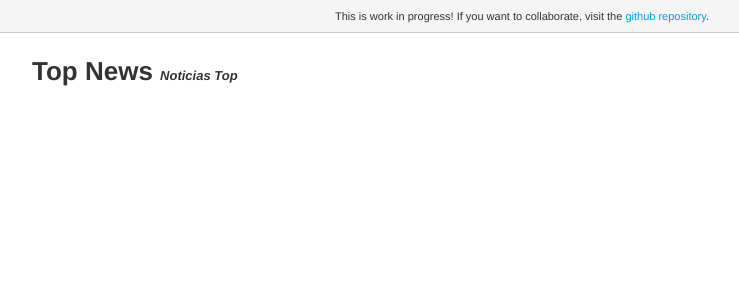
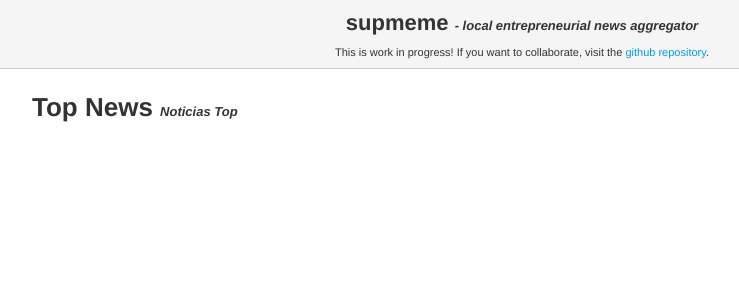
Before and after one commit to raliste/supmeme, a Flask app: page / in a window 1280 px wide. Shown: the top 300 px of the page, without its empty margins (118-857 px from the left). Run offline with Flask 2, Linux system fonts and the light colour scheme; data that the repository does not hold is empty; some web fonts are replaced.

Commit message:
Adds a tagline, and of course, a meme!

```diff
--- a/frontend/static/css/main.css
+++ b/frontend/static/css/main.css
@@ -63,3 +63,7 @@ article em {
   margin-bottom: 23px;
   background-color: whitesmoke;
 }
+
+#disclaimer h1 {
+  margin-bottom: 10px;
+}
--- a/frontend/templates/base.html
+++ b/frontend/templates/base.html
@@ -6,8 +6,11 @@
   <link rel="stylesheet" type="text/css" href="http://fonts.googleapis.com/css?family=Droid+Sans" />
   <link rel="stylesheet" type="text/css" href="{{ url_for('static', filename="css/main.css") }}" />
 </head>
-<body>
-  <div id="disclaimer">This is work in progress! If you want to collaborate, visit the <a href="http://github.com/raliste/supmeme">github repository</a>.</div>
+<body class="class='class=``'">
+  <div id="disclaimer">
+    <h1>supmeme <em>- local entrepreneurial news aggregator</em></h2>
+    <p>This is work in progress! If you want to collaborate, visit the <a href="http://github.com/raliste/supmeme">github repository</a>.</p>
+  </div>
   <div id="content">{% block content %}{% endblock %}</div>
 </body>
 </html>
```
